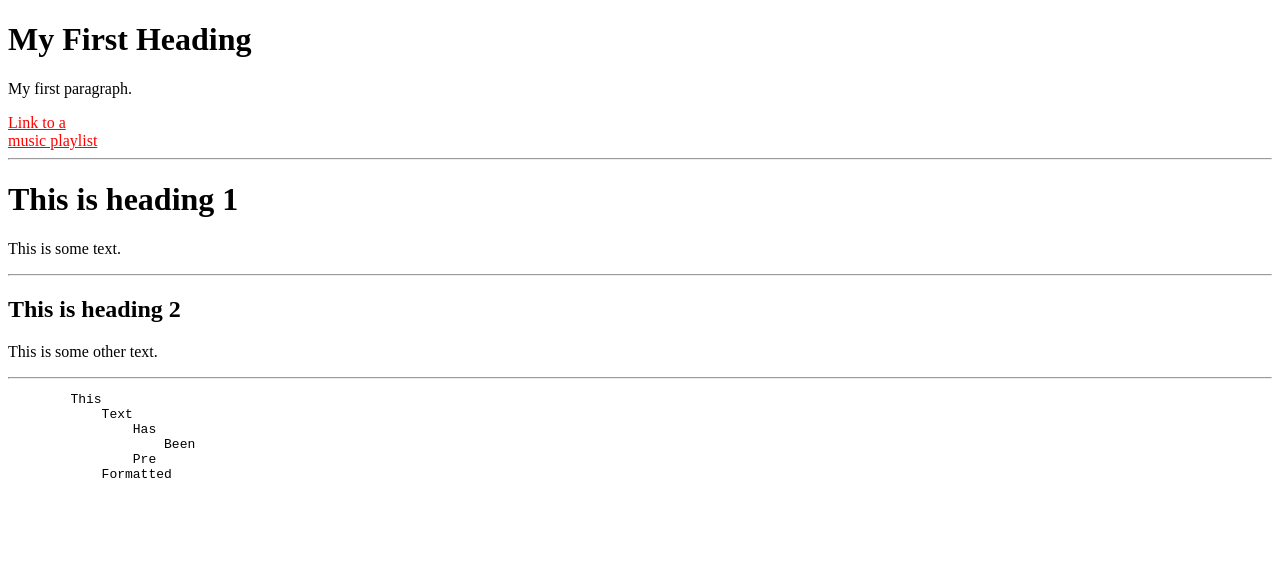
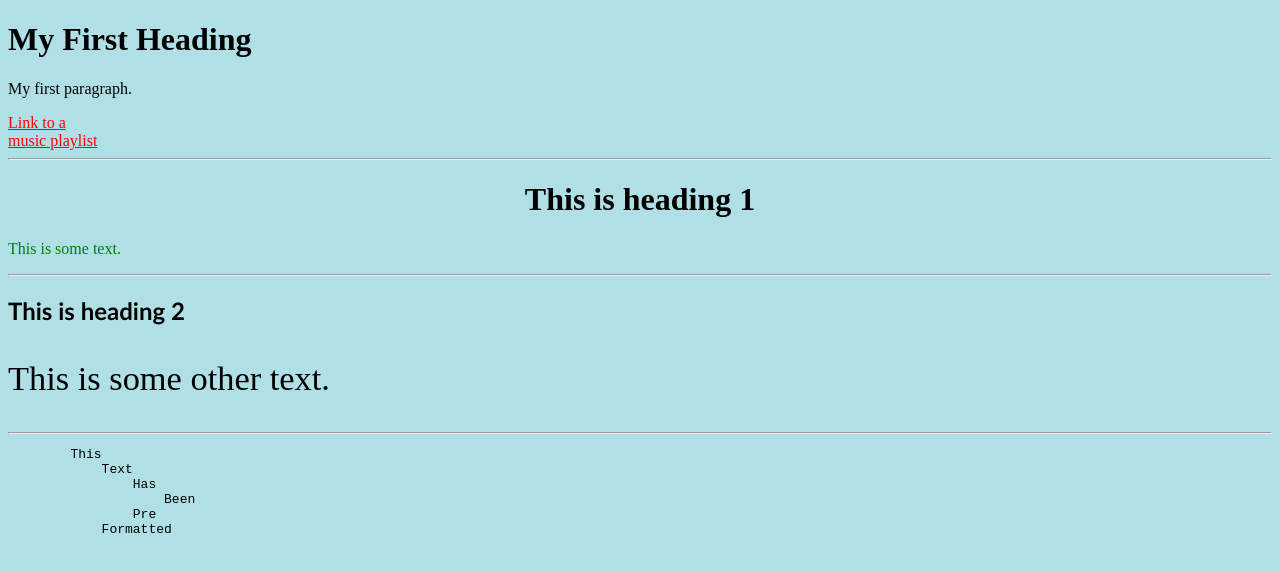
Before and after one commit to SX-7/spindle-concat, a plain HTML site: page index.html in a window 1280 px wide. Drawn offline with Linux system fonts and the light colour scheme.

Commit message:
Added some styles

```diff
--- a/index.html
+++ b/index.html
@@ -5,18 +5,18 @@
     <title>Page Title</title>
 </head>
 
-<body>
+<body style="background-color:powderblue;">
 
     <h1 style="font: size 60px;">My First Heading</h1>
     <p title="Actually not, but whatever">My first paragraph.</p>
     <a href="https://music.youtube.com/playlist?list=PLlZg30I3WZVzTPgafJeF8TnLAtYXCSUiK" style="color:red;">Link to
         a<br>music playlist</a>
     <hr>
-    <h1>This is heading 1</h1>
-    <p>This is some text.</p>
+    <h1 style="text-align:center;">This is heading 1</h1>
+    <p style="color:green;">This is some text.</p>
     <hr>
-    <h2>This is heading 2</h2>
-    <p>This is some other text.</p>
+    <h2 style="font-family:'Trebuchet MS', 'Lucida Sans Unicode', 'Lucida Grande', 'Lucida Sans', Arial, sans-serif;">This is heading 2</h2>
+    <p style="font-size:215%;">This is some other text.</p>
     <hr>
     <pre>
         This
```
